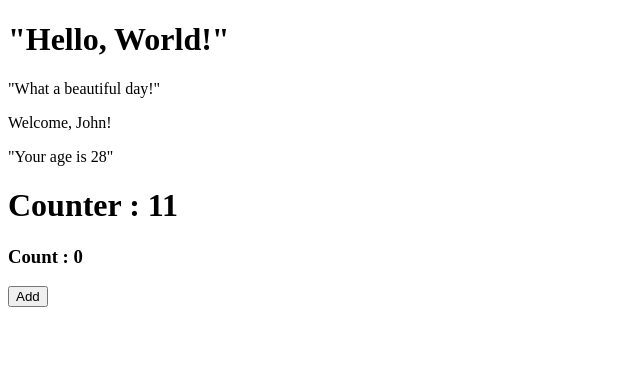
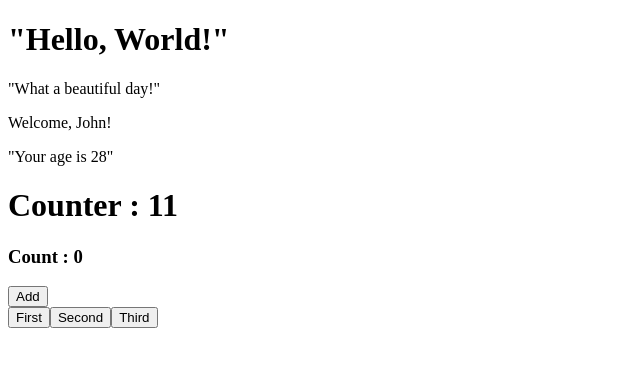
Before and after one commit to Meli357/REACT-exercises, a React (Create React App) app: page / in a window 1280 px wide. Shown: the top 366 px of the page, without its empty margins (0-640 px from the left). Built offline with nearby package versions, Linux system fonts and the light colour scheme.

Commit message:
add ClickTracker component

```diff
--- a/src/App.js
+++ b/src/App.js
@@ -3,6 +3,7 @@ import { ClickCounter } from "./ClickCounter";
 import { Counter } from "./Counter";
 import { Hello } from "./Hello";
 import { Welcome } from "./Welcome";
+import { ClickTracker } from "./ClickTracker";
 
 export class App extends React.Component{
     render(){
@@ -12,6 +13,7 @@ export class App extends React.Component{
                 <Welcome age={28} name={"John"}/>
                 <Counter />
                 <ClickCounter />
+                <ClickTracker />
             </div>
         )
     }
--- /dev/null
+++ b/src/ClickTracker.js
@@ -0,0 +1,25 @@
+import React from "react"
+
+export class ClickTracker extends React.Component{
+
+    handlerButtons = (event) => {
+
+        const newH1 = document.createElement('h1');
+        document.body.appendChild(newH1);
+
+        newH1.innerHTML = event.target.innerText;
+
+        console.log(event.target)
+        console.log(newH1)
+        };
+
+    render(){
+        return(
+            <div>
+                <button onClick={this.handlerButtons}>First</button>
+                <button onClick={this.handlerButtons}>Second</button>
+                <button onClick={this.handlerButtons}>Third</button>
+            </div>
+        )
+    }
+}
```
